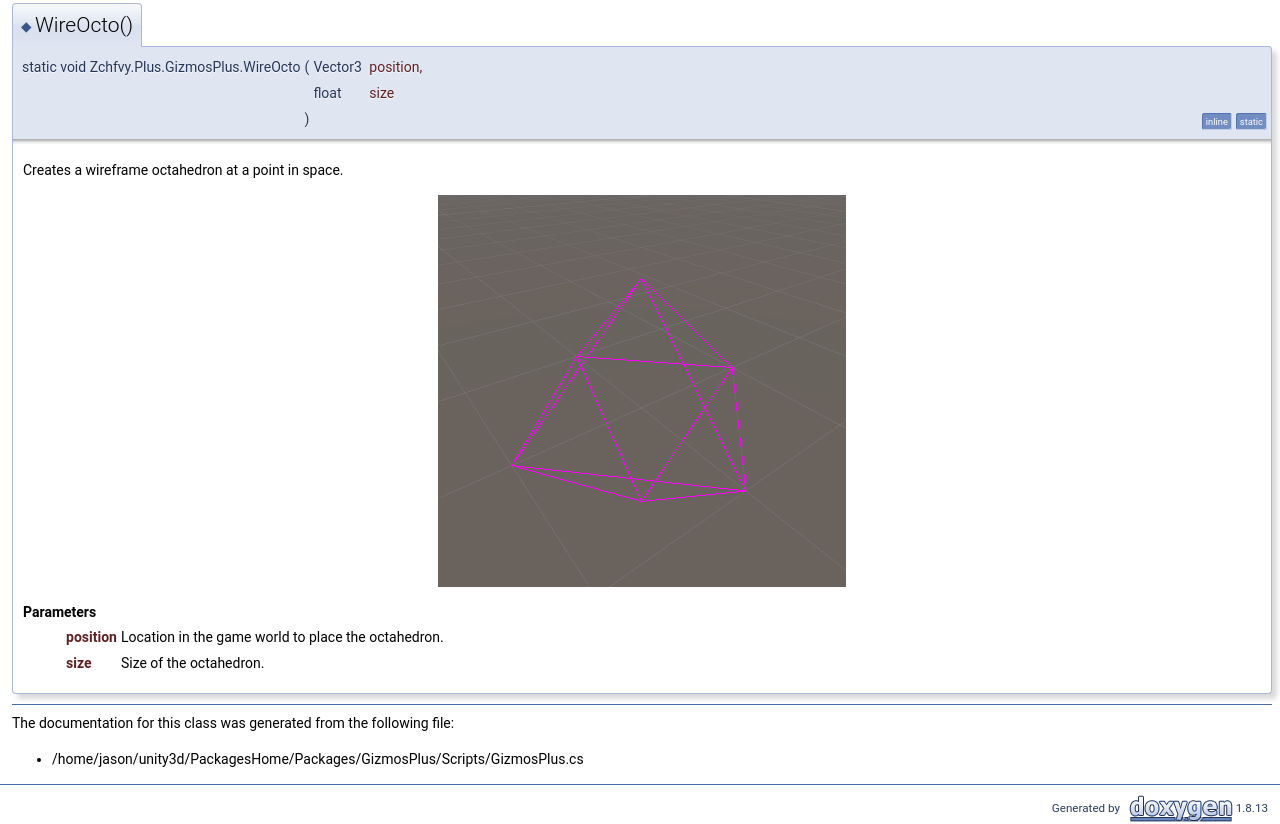
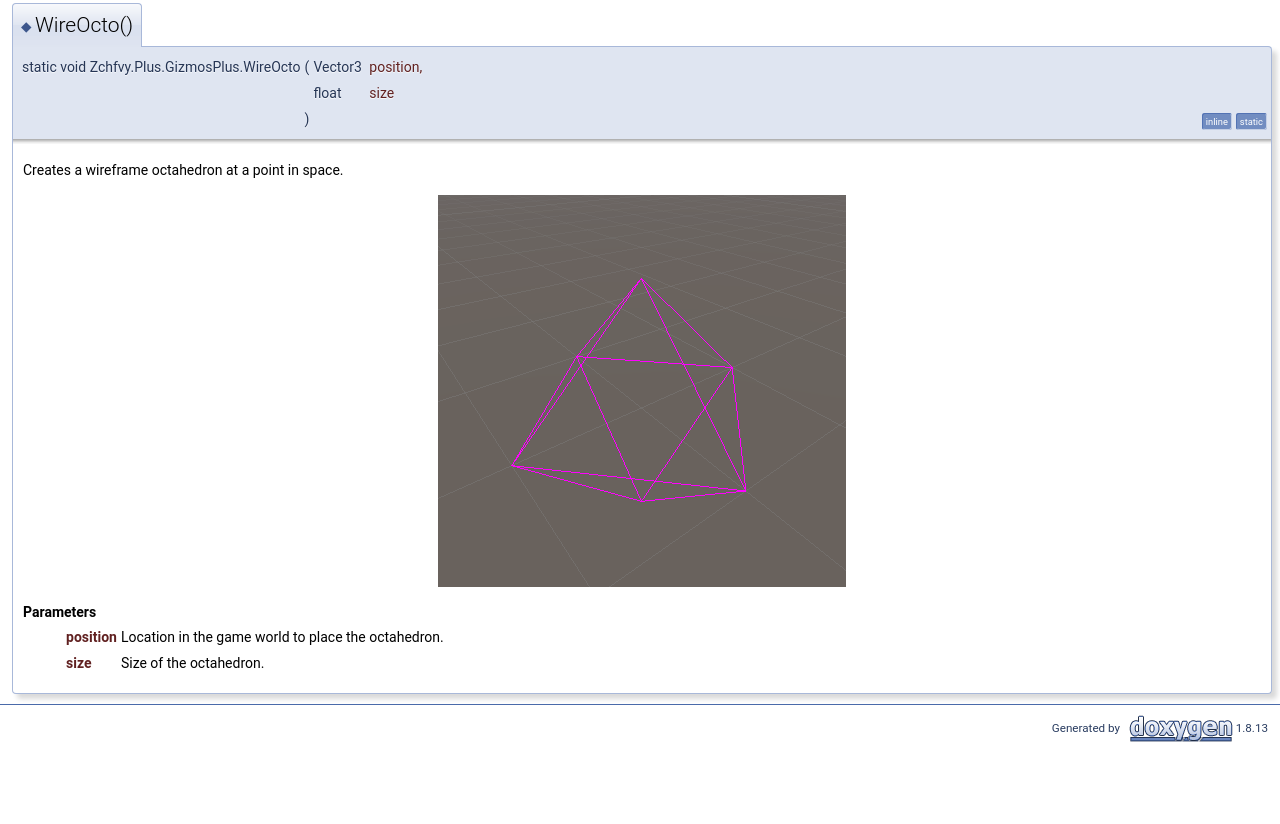
Before and after one commit to zchfvy/GizmosPlus, a website: page Documentation/html/classZchfvy_1_1Plus_1_1GizmosPlus.html in a window 1280 px wide. Shown: the part 5280-6104 px from the top of the page. After the commit the page ends 6024 px from the top, so only its background shows below. Drawn offline with Linux system fonts and the light colour scheme.

Commit message:
Update documentation

```diff
--- a/Documentation/html/classZchfvy_1_1Plus_1_1GizmosPlus.html
+++ b/Documentation/html/classZchfvy_1_1Plus_1_1GizmosPlus.html
@@ -511,9 +511,6 @@ Static Public Member Functions</h2></td></tr>
 
 </div>
 </div>
-<hr/>The documentation for this class was generated from the following file:<ul>
-<li>/home/jason/unity3d/PackagesHome/Packages/GizmosPlus/Scripts/GizmosPlus.cs</li>
-</ul>
 </div><!-- contents -->
 <!-- start footer part -->
 <hr class="footer"/><address class="footer"><small>
```
Also changed, not shown: 1 other file.
